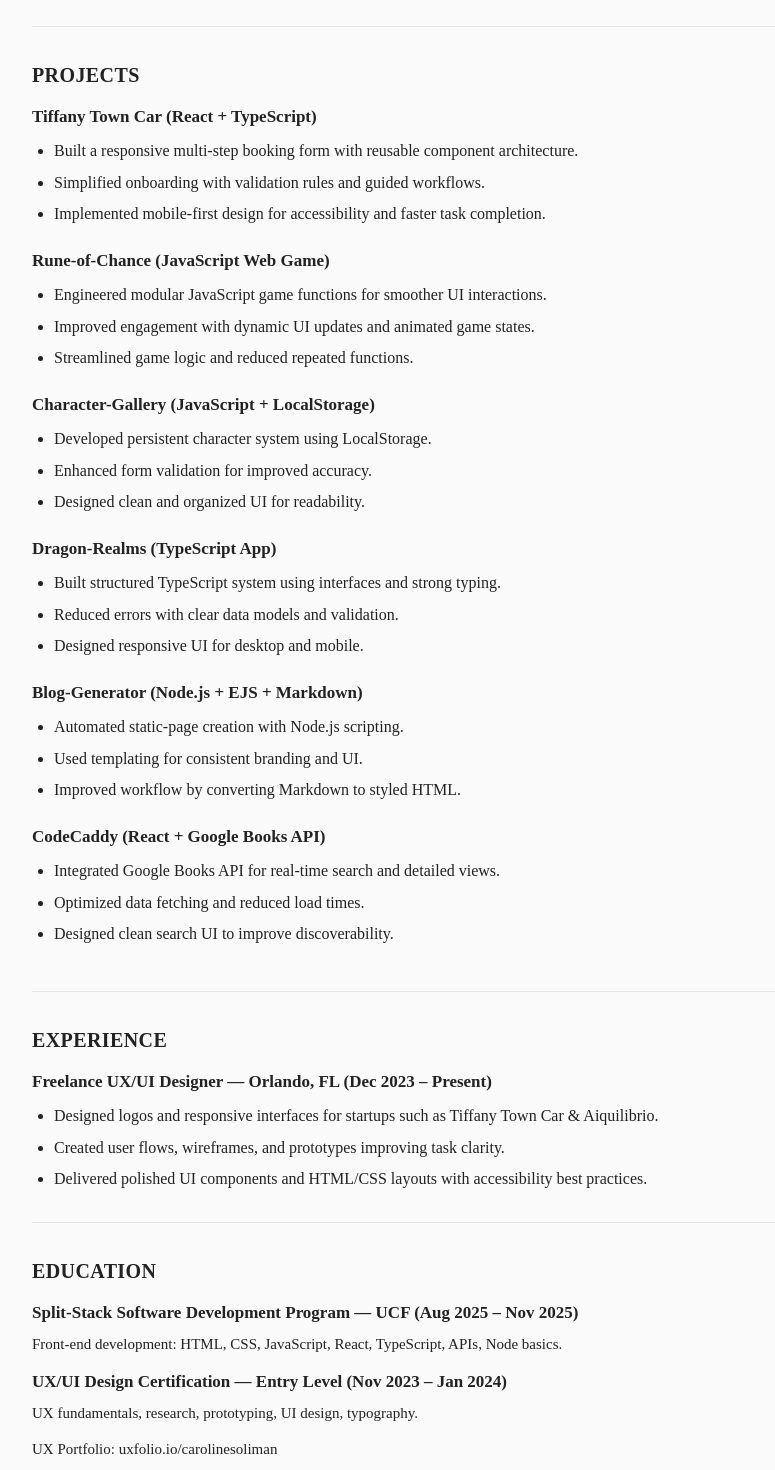
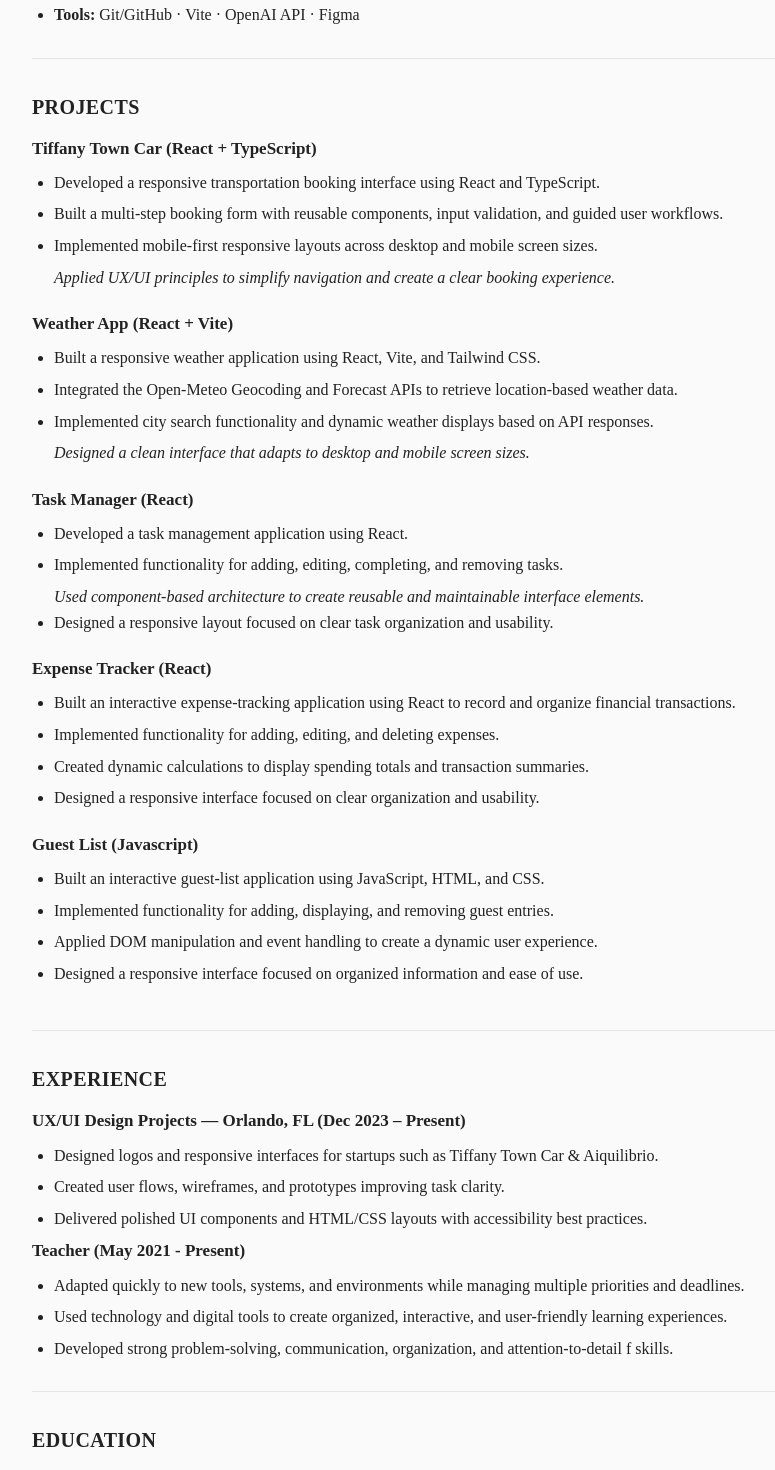
Before and after one commit to karoline-sol/Software-Engineering-portfolio, a React (Vite) app: page /Software-Engineering-portfolio/resume in a window 1280 px wide. Shown: the part 540-2010 px from the top of the page, without its empty margins (158-933 px from the left). Built offline with nearby package versions, Linux system fonts and the light colour scheme.

Commit message:
resume edit

```diff
--- a/my-portfolio/src/components/Contact/Resume.jsx
+++ b/my-portfolio/src/components/Contact/Resume.jsx
@@ -27,9 +27,10 @@
       <section>
         <h2>TECHNICAL SKILLS</h2>
         <ul>
-          <li><strong>Front-End:</strong> HTML · CSS · JavaScript · React · React-TypeScript · TypeScript · APIs · Responsive Design</li>
-          <li><strong>UX/UI:</strong> Figma · Wireframing · Prototyping · User Flows · Visual Design · Design Psychology · Usability Testing</li>
-          <li><strong>Tools:</strong> Git/GitHub · Whimsical · OpenAI API · Figma</li>
+          <li><strong>Languages</strong> HTML · CSS · JavaScript · TypeScript </li>
+          <li><strong>Frameworks & Libraries</strong> React · React Typescript · Tailwind CSS</li>
+          <li><strong>Development</strong> Responsive Design · API Integration · Form Validation · LocalStorage · Component-Based Architecture</li>
+          <li><strong>Tools:</strong> Git/GitHub · Vite · OpenAI API · Figma</li>
         </ul>
       </section>
 
@@ -39,65 +40,77 @@
         <div className="project">
           <h3>Tiffany Town Car (React + TypeScript)</h3>
           <ul>
-            <li>Built a responsive multi-step booking form with reusable component architecture.</li>
-            <li>Simplified onboarding with validation rules and guided workflows.</li>
-            <li>Implemented mobile-first design for accessibility and faster task completion.</li>
+            <li>Developed a responsive transportation booking interface using React and TypeScript.</li>
+            <li>Built a multi-step booking form with reusable components, input validation, and guided
+             user workflows.</li>
+            <li>Implemented mobile-first responsive layouts across desktop and mobile screen sizes.</li>
+            <i>Applied UX/UI principles to simplify navigation and create a clear booking experience.</i>
           </ul>
         </div>
 
         <div className="project">
-          <h3>Rune-of-Chance (JavaScript Web Game)</h3>
+          <h3>Weather App (React + Vite)</h3>
           <ul>
-            <li>Engineered modular JavaScript game functions for smoother UI interactions.</li>
-            <li>Improved engagement with dynamic UI updates and animated game states.</li>
-            <li>Streamlined game logic and reduced repeated functions.</li>
+            <li>Built a responsive weather application using React, Vite, and Tailwind CSS.</li>
+            <li>Integrated the Open-Meteo Geocoding and Forecast APIs to retrieve location-based
+             weather data.</li>
+            <li>Implemented city search functionality and dynamic weather displays based on API
+            responses.</li>
+            <i>Designed a clean interface that adapts to desktop and mobile screen sizes.</i>
           </ul>
         </div>
 
         <div className="project">
-          <h3>Character-Gallery (JavaScript + LocalStorage)</h3>
+          <h3>Task Manager (React)</h3>
           <ul>
-            <li>Developed persistent character system using LocalStorage.</li>
-            <li>Enhanced form validation for improved accuracy.</li>
-            <li>Designed clean and organized UI for readability.</li>
+            <li>Developed a task management application using React.</li>
+            <li>Implemented functionality for adding, editing, completing, and removing tasks.</li>
+            <i>Used component-based architecture to create reusable and maintainable interface
+             elements.</i>
+            <li>Designed a responsive layout focused on clear task organization and usability.</li>
           </ul>
         </div>
 
         <div className="project">
-          <h3>Dragon-Realms (TypeScript App)</h3>
+          <h3>Expense Tracker (React)</h3>
           <ul>
-            <li>Built structured TypeScript system using interfaces and strong typing.</li>
-            <li>Reduced errors with clear data models and validation.</li>
-            <li>Designed responsive UI for desktop and mobile.</li>
+            <li>Built an interactive expense-tracking application using React to record and organize
+             financial transactions.</li>
+            <li>Implemented functionality for adding, editing, and deleting expenses.</li>
+            <li>Created dynamic calculations to display spending totals and transaction summaries.</li>
+            <li>Designed a responsive interface focused on clear organization and usability.</li>
           </ul>
         </div>
 
         <div className="project">
-          <h3>Blog-Generator (Node.js + EJS + Markdown)</h3>
+          <h3>Guest List (Javascript)</h3>
           <ul>
-            <li>Automated static-page creation with Node.js scripting.</li>
-            <li>Used templating for consistent branding and UI.</li>
-            <li>Improved workflow by converting Markdown to styled HTML.</li>
+            <li>Built an interactive guest-list application using JavaScript, HTML, and CSS.</li>
+            <li>Implemented functionality for adding, displaying, and removing guest entries.</li>
+            <li>Applied DOM manipulation and event handling to create a dynamic user experience.</li>
+            <li>Designed a responsive interface focused on organized information and ease of use.</li>
           </ul>
         </div>
 
-        <div className="project">
-          <h3>CodeCaddy (React + Google Books API)</h3>
-          <ul>
-            <li>Integrated Google Books API for real-time search and detailed views.</li>
-            <li>Optimized data fetching and reduced load times.</li>
-            <li>Designed clean search UI to improve discoverability.</li>
-          </ul>
-        </div>
       </section>
 
       <section>
         <h2>EXPERIENCE</h2>
-        <h3>Freelance UX/UI Designer — Orlando, FL (Dec 2023 – Present)</h3>
+        <h3>UX/UI Design Projects — Orlando, FL (Dec 2023 – Present)</h3>
         <ul>
           <li>Designed logos and responsive interfaces for startups such as Tiffany Town Car & Aiquilibrio.</li>
           <li>Created user flows, wireframes, and prototypes improving task clarity.</li>
           <li>Delivered polished UI components and HTML/CSS layouts with accessibility best practices.</li>
+        </ul>
+
+        <h3>Teacher (May 2021 - Present)</h3>
+        <ul>
+          <li>Adapted quickly to new tools, systems, and environments while managing multiple
+           priorities and deadlines.</li>
+         <li> Used technology and digital tools to create organized, interactive, and user-friendly
+           learning experiences.</li>
+         <li>Developed strong problem-solving, communication, organization, and attention-to-detail
+ f          skills.</li>
         </ul>
       </section>
 
@@ -107,8 +120,9 @@
         <p>Front-end development: HTML, CSS, JavaScript, React, TypeScript, APIs, Node basics.</p>
 
 
-        <h3>UX/UI Design Certification — Entry Level (Nov 2023 – Jan 2024)</h3>
-        <p>UX fundamentals, research, prototyping, UI design, typography.</p>
+        <h3>UX/UI Design Certification — (Nov 2023 – Jan 2024)</h3>
+        <p>Studied UX fundamentals, user research, design psychology, wireframing, prototyping,
+         typography, and mobile/web UI design.</p>
         <p>
             UX Portfolio:{" "}
          <a
```
